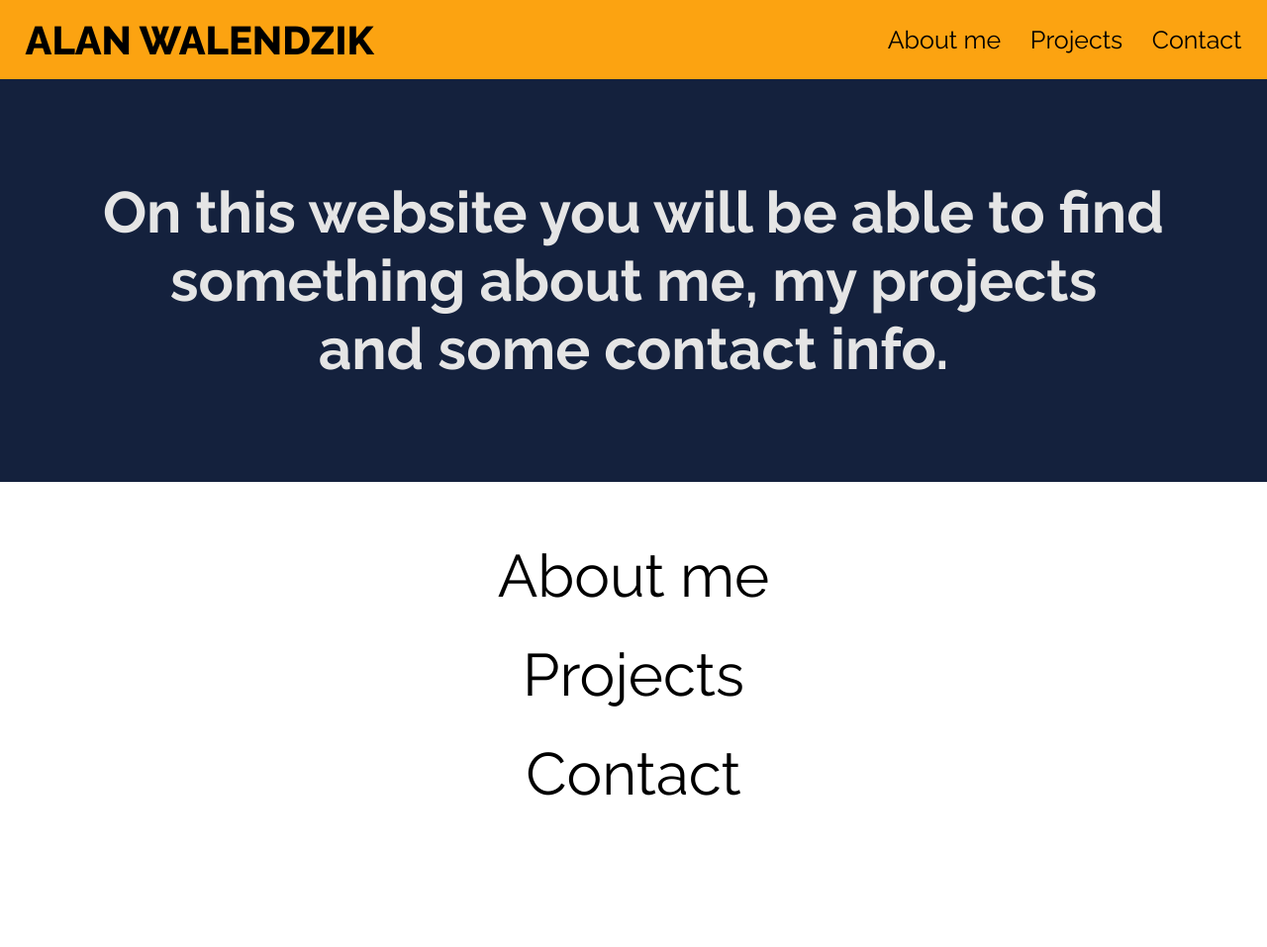
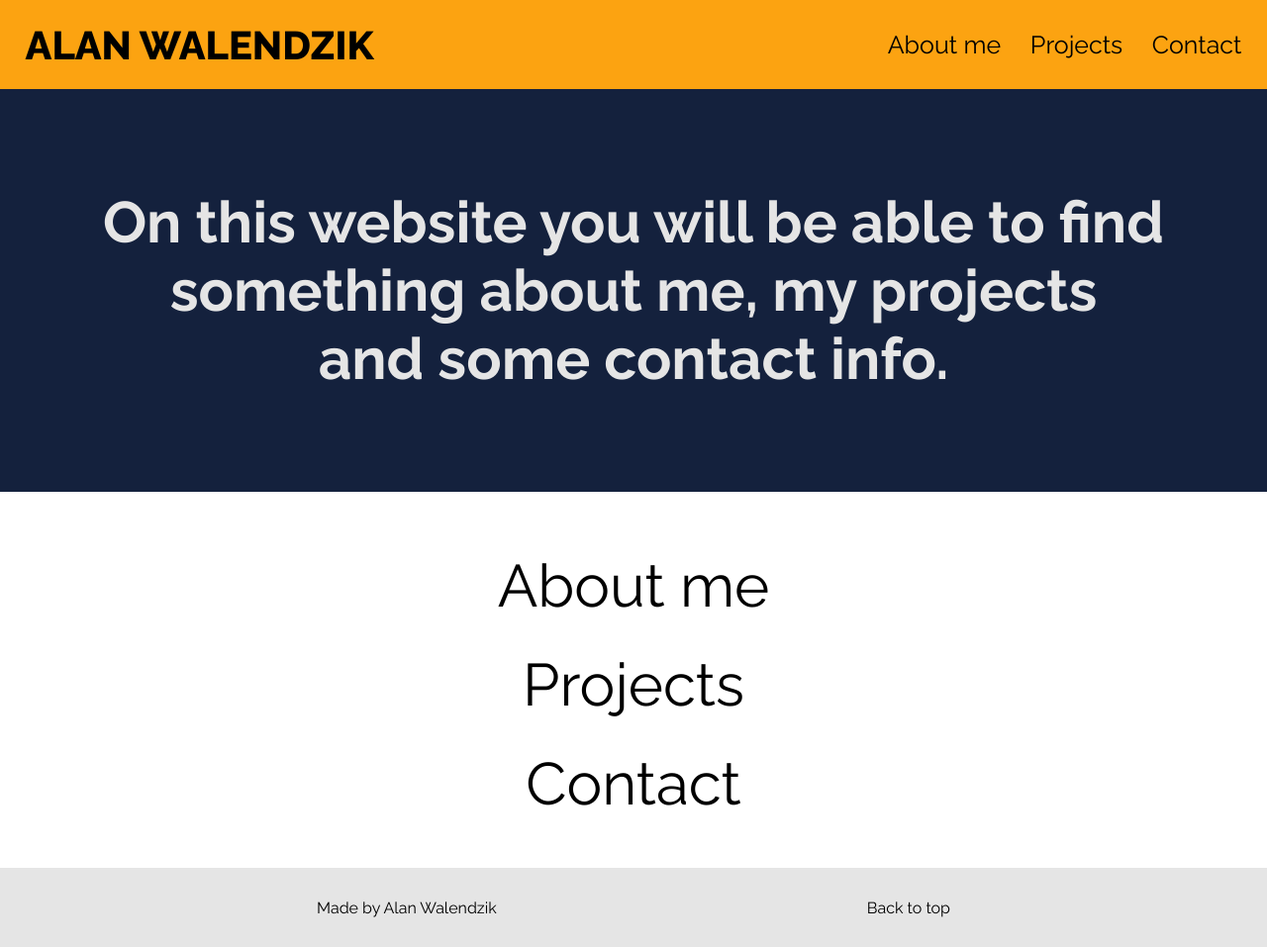
Before and after one commit to Alanija05/Alan-Walendzik-Website, a plain HTML site: page INDEX/index.html in a window 1280 px wide. Shown: the whole page at 99% size. Before the commit the page ends 847 px from the top, so only its background shows below. Drawn offline with Linux system fonts and the light colour scheme.

Commit message:
Moved footer to shared

```diff
--- a/INDEX/index.css
+++ b/INDEX/index.css
@@ -35,7 +35,7 @@ main {
     align-items: center;
     justify-content: center;
 
-    padding: 30px 0px 30px 0px;
+    padding: 30px 0px 50px 0px;
 }
 
 #main-links-div>a {
--- a/INDEX/index.html
+++ b/INDEX/index.html
@@ -15,7 +15,7 @@
      <link href="https://fonts.googleapis.com/css2?family=Bebas+Neue&family=Raleway:ital,wght@0,100..900;1,100..900&display=swap" rel="stylesheet">
 
 </head>
-<body>
+<body id="top">
     <nav>
         <div id="logo-div">
             <a id="logo" href="../INDEX/index.html"> ALAN WALENDZIK </a>
@@ -40,7 +40,10 @@
     </main>
 
     <footer>
-
+        <div id="footer-content">
+            <p>Made by Alan Walendzik</p>
+            <a href="#top">Back to top</a>
+        </div>
     </footer>
 </body>
 </html>
--- a/SHARED/shared.css
+++ b/SHARED/shared.css
@@ -12,6 +12,8 @@
     margin: 0;
     padding: 0;
     box-sizing: border-box;
+    scroll-behavior: smooth;
+
 }
 
 body {
@@ -27,7 +29,7 @@ nav {
     flex-direction: row;
     justify-content: space-between;
     align-items: center;
-    min-height: 80px;
+    min-height: 90px;
 
     background-color: var(--yellow);
 }
@@ -58,7 +60,7 @@ nav {
     background-color: var(--black);
     bottom: 0;
     left: 0;
-    transition: 0.4s ease, left 0.4s ease;
+    transition: 0.4s ease, 0.4s ease;
 }
 
 #links-animated:hover::after {
@@ -67,3 +69,29 @@ nav {
 }
 
 /* End nav */
+
+/* Start footer */
+
+footer {
+    background-color: var(--light-gray);
+    display: flex;
+    align-items: center;
+    justify-content: center;
+    min-height: 80px;
+}
+
+#footer-content {
+    width: 50vw;
+    color: var(--black);
+    display: flex;
+    flex-direction: row;
+    align-items: center;
+    justify-content: space-between;
+}
+
+#footer-content>a {
+    text-decoration: none;
+    color: var(--black);
+}
+
+/* End footer */
```
